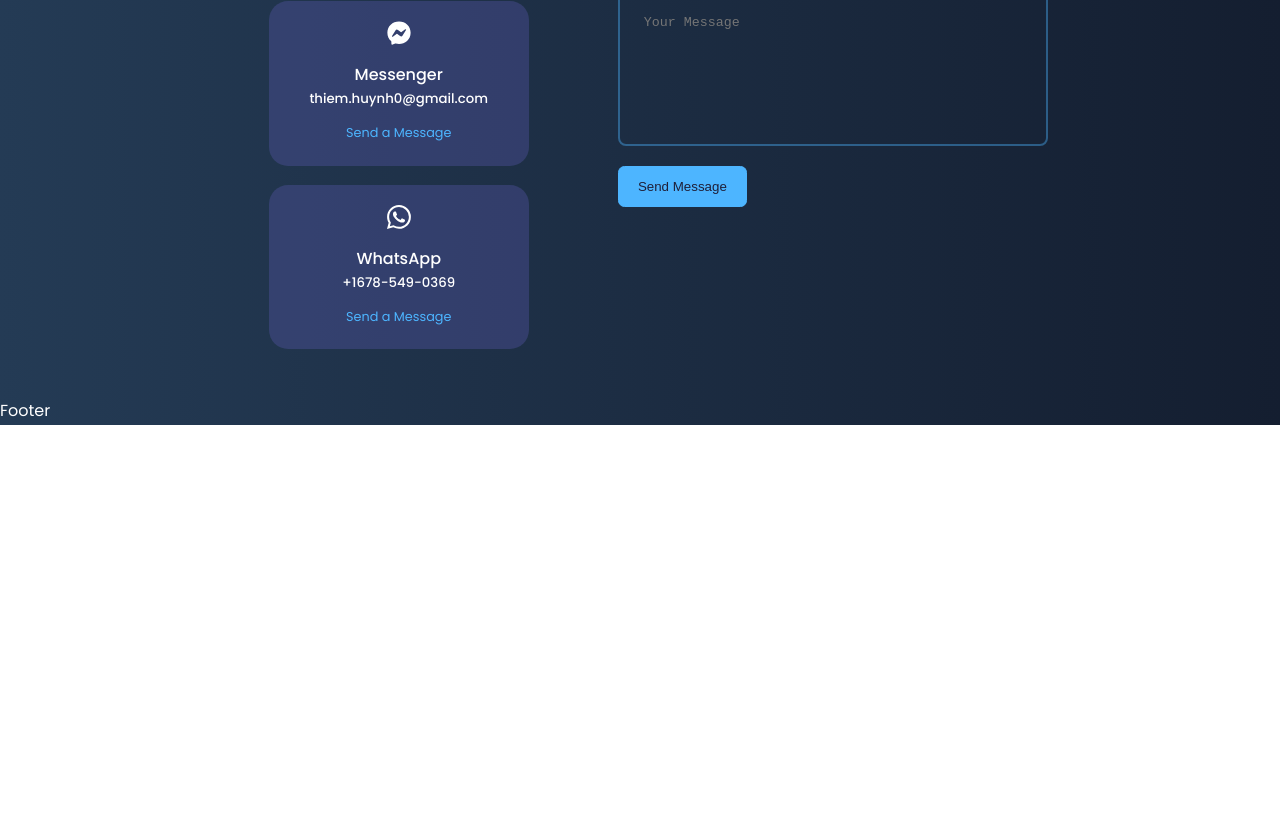
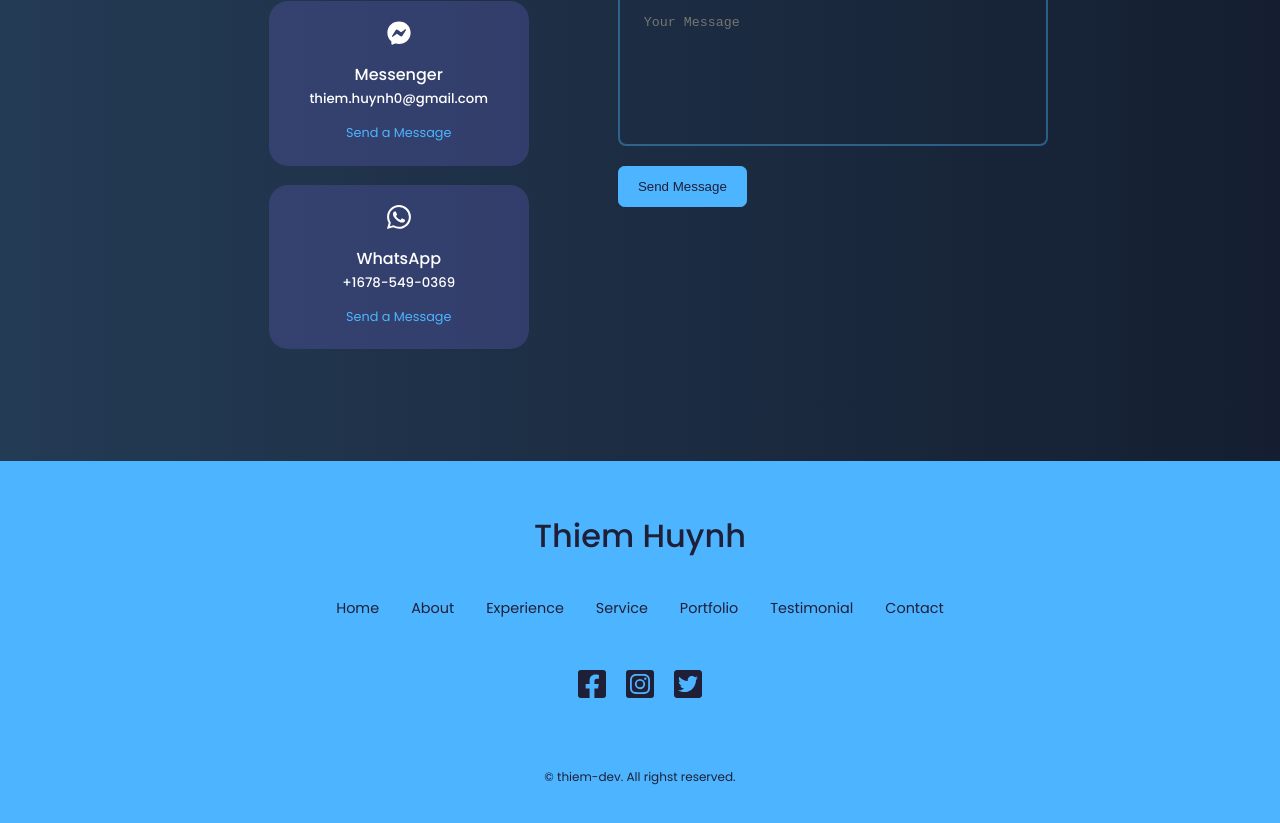
Before and after one commit to business-thiem/portfolio-site-v2, a React (Create React App) app: page / in a window 1280 px wide. Shown: the part 5183-6006 px from the top of the page. Before the commit the page ends 5608 px from the top, so only its background shows below. Built offline with nearby package versions, Linux system fonts and the light colour scheme.

Commit message:
footer init

```diff
--- a/src/components/footer/Footer.jsx
+++ b/src/components/footer/Footer.jsx
@@ -1,8 +1,33 @@
 import './footer.css'
+import {FaFacebookSquare, FaInstagramSquare, FaTwitterSquare } from 'react-icons/fa';
 
 const Footer = () => {
   return (
-    <div>Footer</div>
+    <footer>
+      <a href="#" className='footer__logo'>Thiem Huynh</a>
+
+      <ul className='permalinks'>
+        <li><a href='#'>Home</a></li>
+        <li><a href='#about'>About</a></li>
+        <li><a href='#experience'>Experience</a></li>
+        <li><a href='#services'>Service</a></li>
+        <li><a href='#portfolio'>Portfolio</a></li>
+        <li><a href='#testimonials'>Testimonial</a></li>
+        <li><a href='#contact'>Contact</a></li>
+      </ul>
+
+
+      <div className="footer__socials">
+        <a href='https://facebook.com'> <FaFacebookSquare/> </a>
+        <a href='https://instagram.com'> <FaInstagramSquare/> </a>
+        <a href='https://twitter.com'> <FaTwitterSquare/> </a>
+      </div>
+
+
+      <div className="footer__copyright">
+        <small>&copy; thiem-dev. All righst reserved.</small>
+      </div>
+    </footer>
   )
 }
 
--- a/src/components/footer/footer.css
+++ b/src/components/footer/footer.css
@@ -0,0 +1,68 @@
+footer{
+    background: var(--color-primary);
+    padding: 3rem 0;
+    text-align: center;
+    font-size: 0.9rem;
+    margin-top: 7rem;
+}
+
+footer a{
+    color: var(--color-bg);
+}
+
+.footer__logo {
+    font-size: 2rem;
+    font-weight: 500;
+    margin-bottom: 2rem;
+    display: inline-block;
+}
+
+.permalinks{
+    display:flex;
+    flex-wrap: wrap;
+    justify-content: center;
+    gap: 2rem;
+    margin: 0 auto 3rem;
+}
+
+.footer__socials {
+    display: flex;
+    justify-content: center;
+    gap: 1rem;
+    margin-bottom: 4rem;
+}
+
+
+.footer__socials a {
+    /* background: var(--color-primary-variant2); */
+    color: var(--color-bg);
+
+    font-size: 2rem;
+    /* padding: 0.8rem; */
+    border-radius: 0.7rem;
+    display: flex;
+    /* border: 1px solid transparent; */
+}
+
+.footer__socials a:hover{
+    background: transparent;
+    color: var(--color-white);
+    /* border-color: var(--color-bg); */
+}
+
+.footer__copyright{
+    margin-bottom: 4rem;
+    color: var(--color-bg);
+}
+
+
+/* ================= MEDIA QUERIES (MEDIUM DEVICES) ================= */
+@media screen and (max-width: 1024px){
+
+}
+
+
+/* ================= MEDIA QUERIES (SMALL DEVICES) ================= */
+@media screen and (max-width: 600px){
+
+}
--- a/src/index.css
+++ b/src/index.css
@@ -16,6 +16,7 @@
     --color-bg-variant: #5555a760;
     --color-primary: #4db5ff;
     --color-primary-variant: rgba(77,181,255,0.4);
+    --color-primary-variant2: #14649d75;
     --color-white: #fff;
     --color-light: rgba(255,255,255,0.6);
 
```
